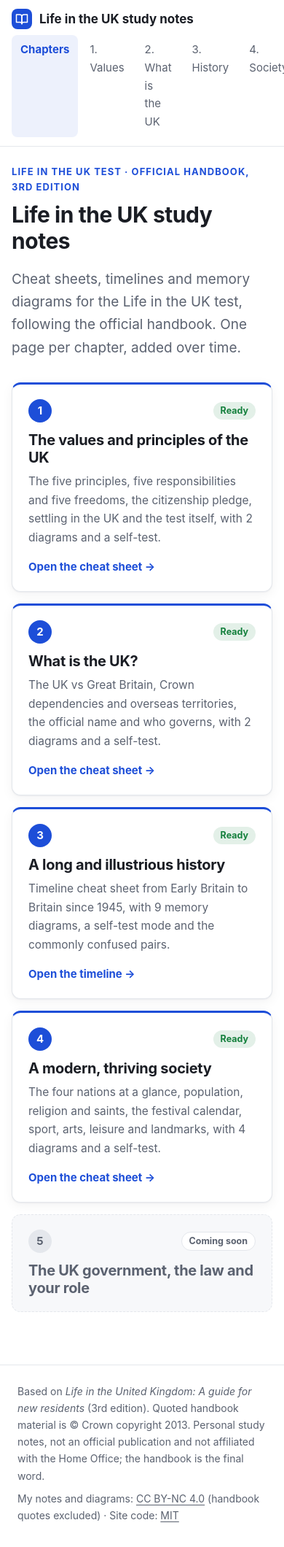
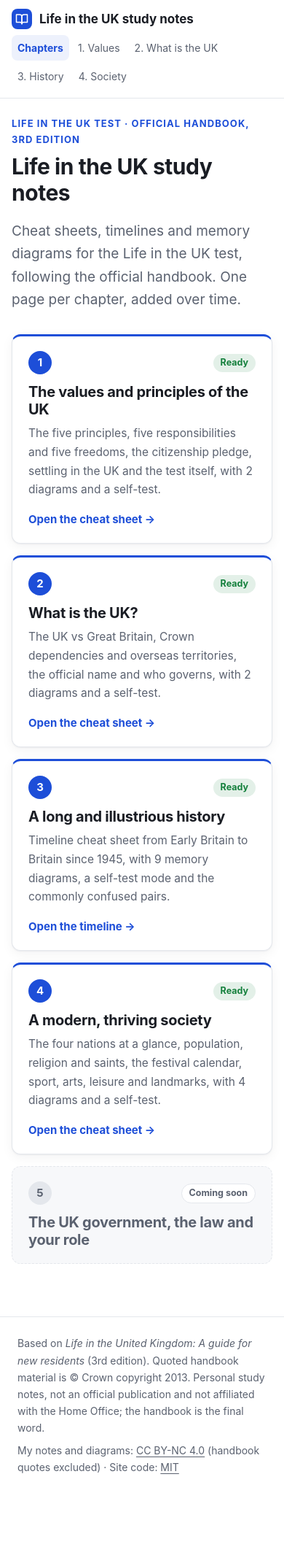
Before and after one commit to byte-ish/life-in-the-uk-study, a Jekyll site: the page built from index.md, in a window 390 px wide. Shown: the whole page at 73% size. Built offline with Jekyll 4.4.1, drawn with Linux system fonts in a browser that asks for light colours; after the commit the page ends 2054 px from its top, so only the background shows below that.

Commit message:
Phones: let the header links wrap; hide empty table cells
Five header links no longer fit on one line at phone width, which made the
whole page scroll sideways. Empty cells showed a column label with nothing
under it in the stacked card layout.

Co-Authored-By: Claude Opus 5.5 <noreply@anthropic.com>

```diff
--- a/assets/css/style.css
+++ b/assets/css/style.css
@@ -57,7 +57,7 @@ a:hover { text-decoration-thickness: 2px; }
 }
 .site-title { display: inline-flex; align-items: center; gap: 10px; font-weight: 700; font-size: 17px; color: var(--text); text-decoration: none; }
 .brand { width: 28px; height: 28px; padding: 5px; border-radius: 8px; background: var(--accent); fill: none; stroke: #fff; stroke-width: 2; stroke-linejoin: round; }
-.site-header nav { display: flex; gap: 4px; }
+.site-header nav { display: flex; flex-wrap: wrap; gap: 4px; }
 .site-header nav a { padding: 8px 12px; border-radius: 8px; color: var(--muted); font-size: 15px; text-decoration: none; }
 .site-header nav a:hover { background: var(--surface); color: var(--text); }
 .site-header nav a[aria-current="page"] { color: var(--accent); background: color-mix(in srgb, var(--accent) 8%, #fff); font-weight: 700; }
@@ -398,6 +398,7 @@ a.card:hover { transform: translateY(-2px); box-shadow: 0 2px 4px rgb(16 24 40 /
   h1 { font-size: 30px; }
   h2 { font-size: 23px; margin-top: 56px; }
   .site-header { padding: 12px 16px; }
+  .site-header nav a { padding: 6px 8px; font-size: 14px; }
   .study-bar { flex-wrap: nowrap; gap: 8px; margin: 16px -16px 8px; padding: 8px 16px; }
   .study-bar .label { font-size: 14px; white-space: nowrap; }
   .study-bar .hint { display: none; }
@@ -413,6 +414,7 @@ a.card:hover { transform: translateY(-2px); box-shadow: 0 2px 4px rgb(16 24 40 /
   tr { padding: 12px 16px; border-bottom: 1px solid var(--line); }
   tbody tr:last-child { border-bottom: 0; }
   td { padding: 2px 0; border: 0; }
+  td.empty { display: none; }
   tbody tr:has(.hy) { box-shadow: inset 4px 0 0 var(--gold-bar); }
   tbody tr:has(.hy) td:first-child { box-shadow: none; }
   td:first-child { white-space: normal; font-weight: 700; margin-bottom: 2px; } /* key dates keep their era colour via strong */
--- a/assets/js/study.js
+++ b/assets/js/study.js
@@ -36,7 +36,8 @@
     });
     table.querySelectorAll('tbody tr').forEach(function (tr) {
       Array.prototype.forEach.call(tr.children, function (td, i) {
-        if (labels[i]) td.dataset.label = labels[i];
+        if (!td.textContent.trim()) td.classList.add('empty');
+        else if (labels[i]) td.dataset.label = labels[i];
       });
     });
   });
```
